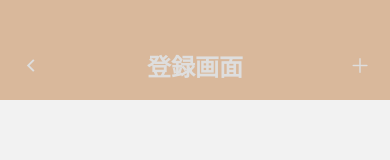
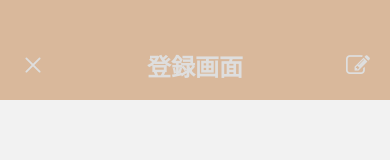
Before and after one commit to ken0426/eatLimit-app2.0, a React Native app: screen /registerScreen in a window 390 px wide. Shown: the top 160 px of the page. Built offline with nearby package versions, Linux system fonts and the light colour scheme.

Commit message:
[fix] 登録画面のヘッダーのアイコンを変更

```diff
--- a/src/components/atoms/AtomRegister.tsx
+++ b/src/components/atoms/AtomRegister.tsx
@@ -1,8 +1,8 @@
 import React, { FC } from 'react';
 import { StackNavigationProp } from '@react-navigation/stack';
+import { FontAwesome } from '@expo/vector-icons';
 import { AntDesign } from '@expo/vector-icons';
-import { Ionicons } from '@expo/vector-icons';
-import { StyleSheet, Text, TouchableOpacity, View } from 'react-native';
+import { Alert, StyleSheet, Text, TouchableOpacity, View } from 'react-native';
 import { StackPramList } from '../../types';
 import { color } from '../../styles';
 
@@ -17,9 +17,9 @@ const AtomRegister: FC<Props> = ({ navigation }) => {
         style={{ width: '33%' }}
         onPress={() => navigation.goBack()}
       >
-        <Ionicons
-          name='chevron-back'
-          size={20}
+        <AntDesign
+          name='close'
+          size={24}
           color={color.textWhite}
           style={{ right: 1, padding: 2 }}
         />
@@ -27,8 +27,11 @@ const AtomRegister: FC<Props> = ({ navigation }) => {
       <View style={{ width: '33%' }}>
         <Text style={styles.headerText}>登録画面</Text>
       </View>
-      <TouchableOpacity style={{ width: '33%', alignItems: 'flex-end' }}>
-        <AntDesign name='plus' size={20} color={color.textWhite} />
+      <TouchableOpacity
+        onPress={() => Alert.alert('登録ボタン準備中')}
+        style={{ width: '33%', alignItems: 'flex-end' }}
+      >
+        <FontAwesome name='pencil-square-o' size={24} color={color.textWhite} />
       </TouchableOpacity>
     </View>
   );
```
